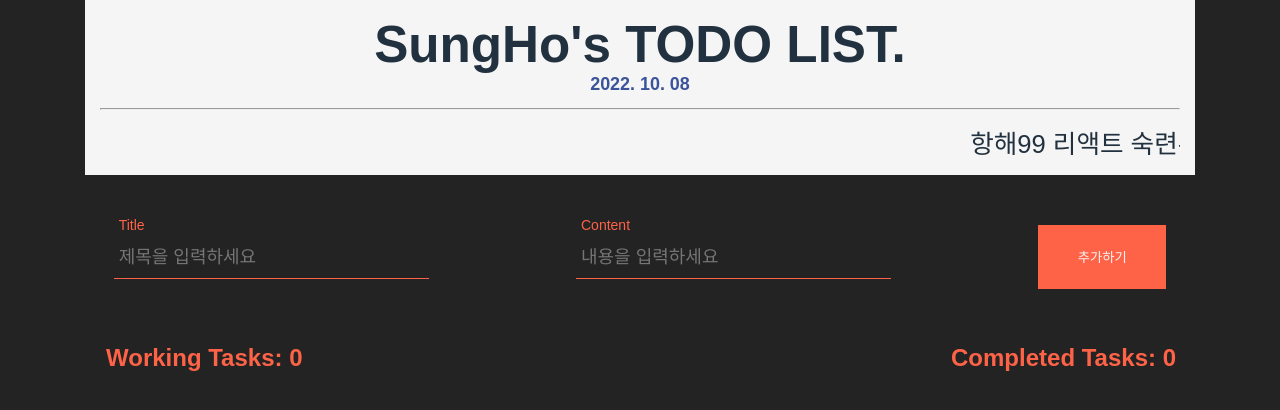
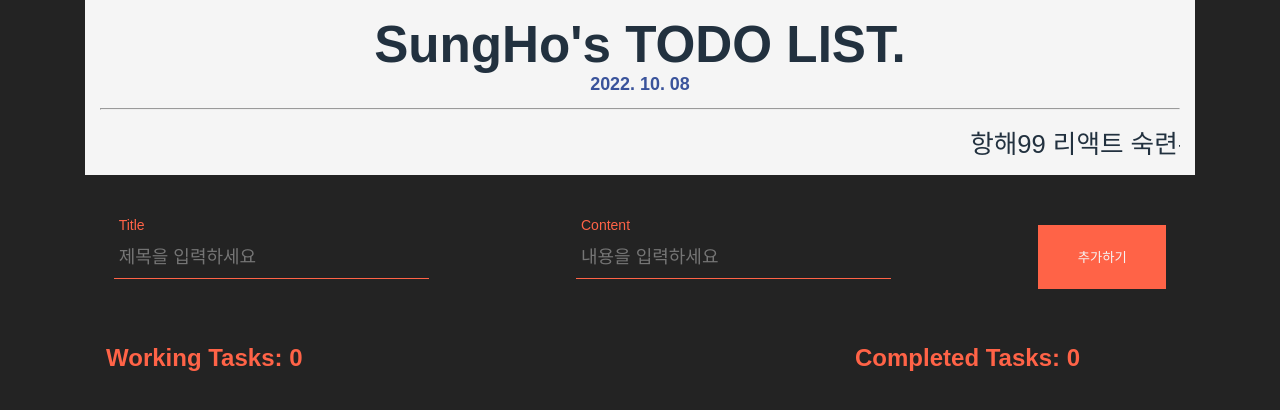
Before and after one commit to Sunghoman/todo_redux, a React (Create React App) app: page / in a window 1280 px wide. Shown: the top 410 px of the page. Built offline with nearby package versions, Linux system fonts and the light colour scheme.

Commit message:
li 태그 글씨 수정

```diff
--- a/src/components/ui/List.jsx
+++ b/src/components/ui/List.jsx
@@ -55,13 +55,11 @@ const WorkingList = styled.div`
 `
 const DoneList = styled.div`
   float: right;
-  margin-right: 4em;
+  margin-right: 10em;
 `
 
 const STList = styled.ul`
-  display: flex;
-  flex-wrap: wrap;
-  flex-direction: column;
+  position: absolute;
 `
 
 const StatusTitle = styled.h2`
```
Also changed, not shown: src/components/ui/Header.jsx (indentation only).
